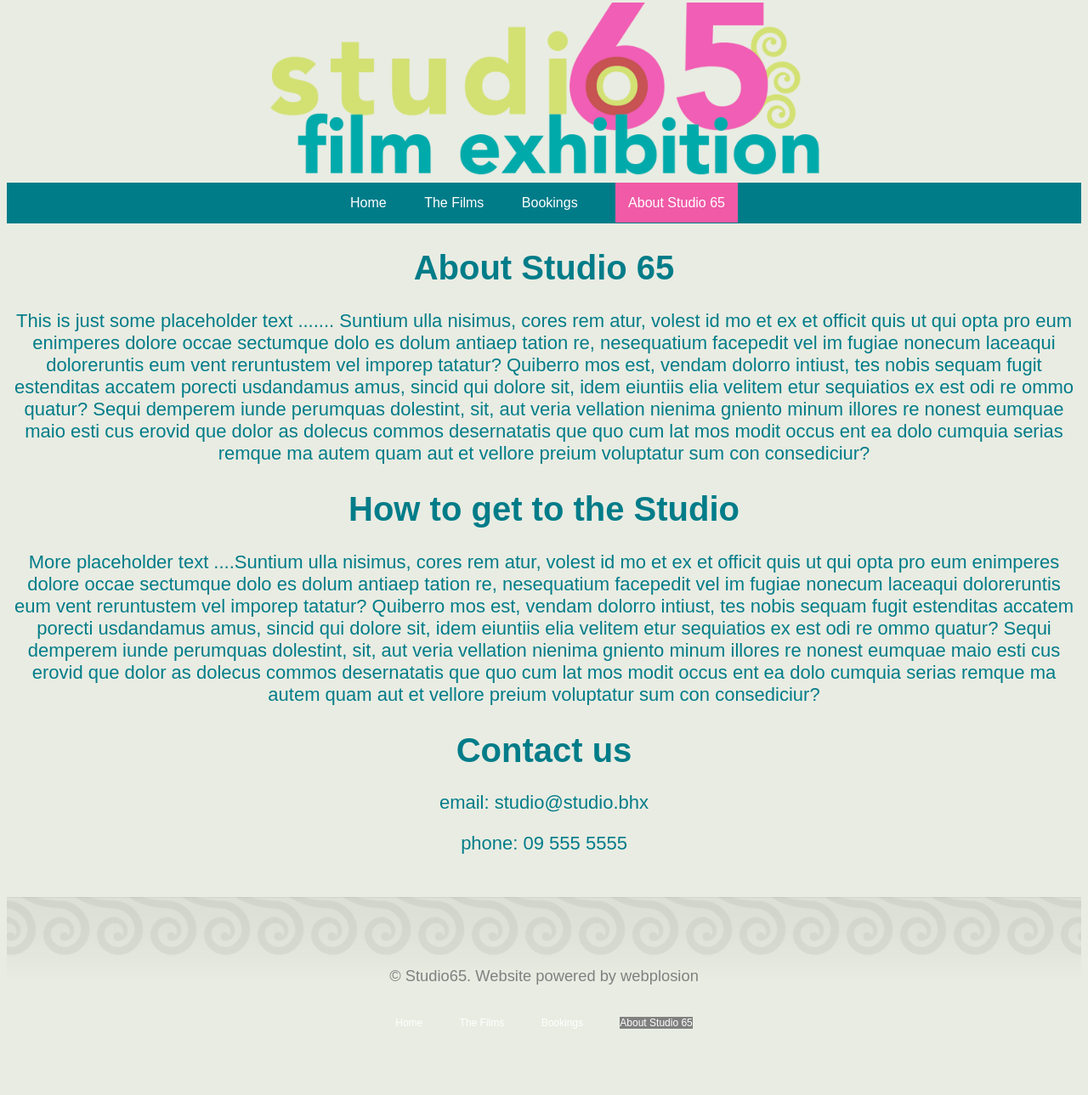
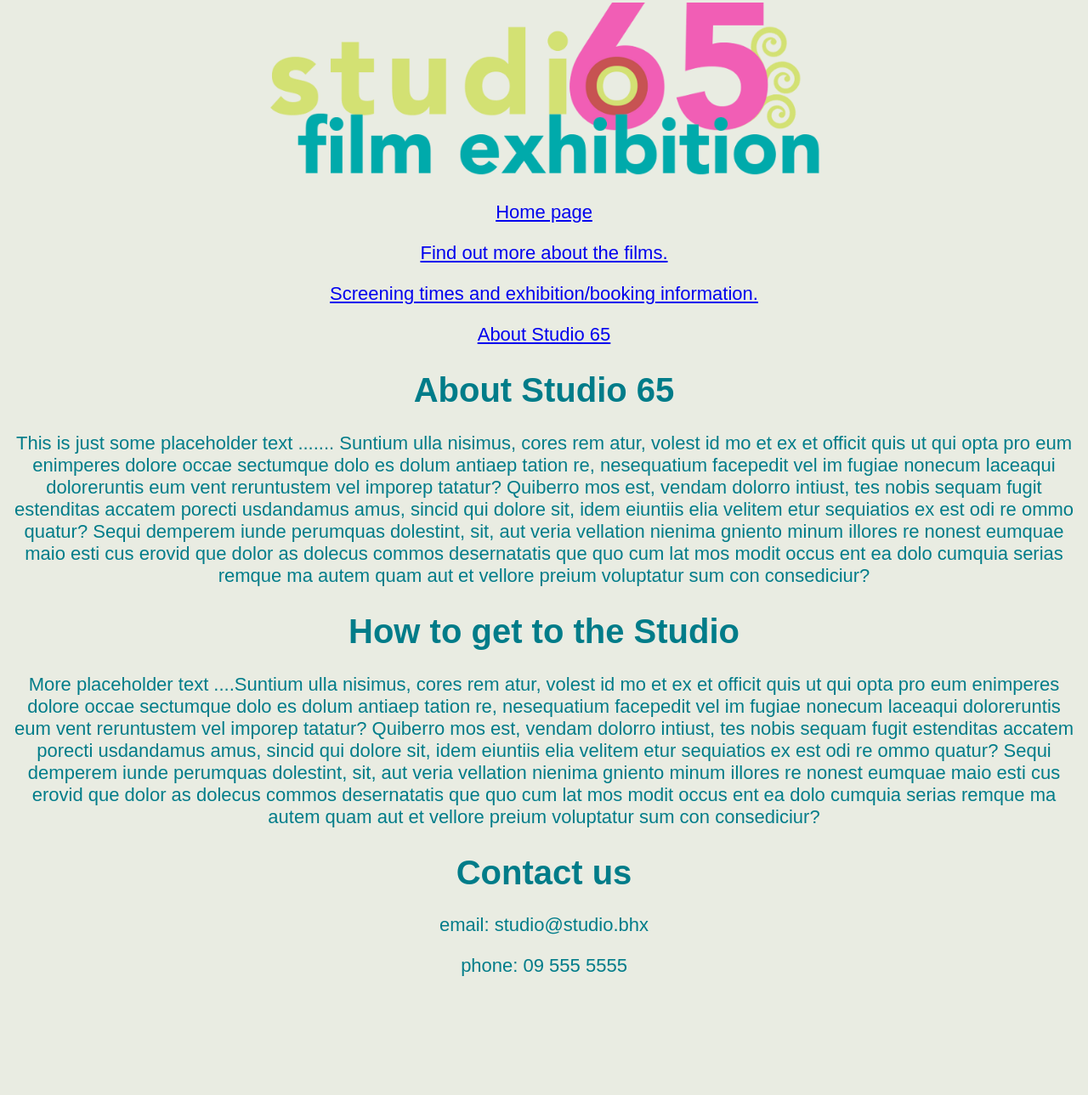
Before and after one commit to MaxHom014/Studio65, a plain HTML site: page about.html in a window 1280 px wide. Shown: the part 5-1294 px from the top of the page at 85% size. After the commit the page ends 1177 px from the top, so only its background shows below. Drawn offline with Linux system fonts and the light colour scheme.

Commit message:
Add files via upload

```diff
--- a/about.html
+++ b/about.html
@@ -1,18 +1,18 @@
 <html>
   <head>
-    <link href="style.css" rel="stylesheet" />
-    <title>Studio 65 Film Exhibition - Welcome</title>
-    <meta charset="UTF-8" />
-    <meta name="viewport" content="width=device-width, initial-scale=1.0" />
+    <title>Studio 65 Film Exhibition - About</title>
+    <link rel="stylesheet" href="style.css" type="text/css" />
   </head>
   <body>
-    <img src="images/logo.png" />
-    <nav>
-      <a href="index.html">Home</a>
-      <a href="films.html">The Films</a>
-      <a href="bookings.html">Bookings</a>
-      <a href="about.html" class="active-nav">About Studio 65</a>
-    </nav>
+    <img src="images/logo.png" alt="Studio 65 Film Exhibition logo." />
+    <p><a href="index.html">Home page</a></p>
+    <p><a href="films.html">Find out more about the films.</a></p>
+    <p>
+      <a href="exhibition.html"
+        >Screening times and exhibition/booking information.</a
+      >
+    </p>
+    <p><a href="about.html">About Studio 65</a></p>
 
     <h1>About Studio 65</h1>
     <p>
@@ -48,15 +48,5 @@
     <h1>Contact us</h1>
     <p>email: studio@studio.bhx</p>
     <p>phone: 09 555 5555</p>
-
-    <footer>
-      <p><small>&copy; Studio65. Website powered by webplosion</small></p>
-      <nav class="sitemap">
-        <a href="index.html">Home</a>
-        <a href="films.html">The Films</a>
-        <a href="bookings.html">Bookings</a>
-        <a href="about.html" class="active-site">About Studio 65</a>
-      </nav>
-    </footer>
   </body>
 </html>
```
